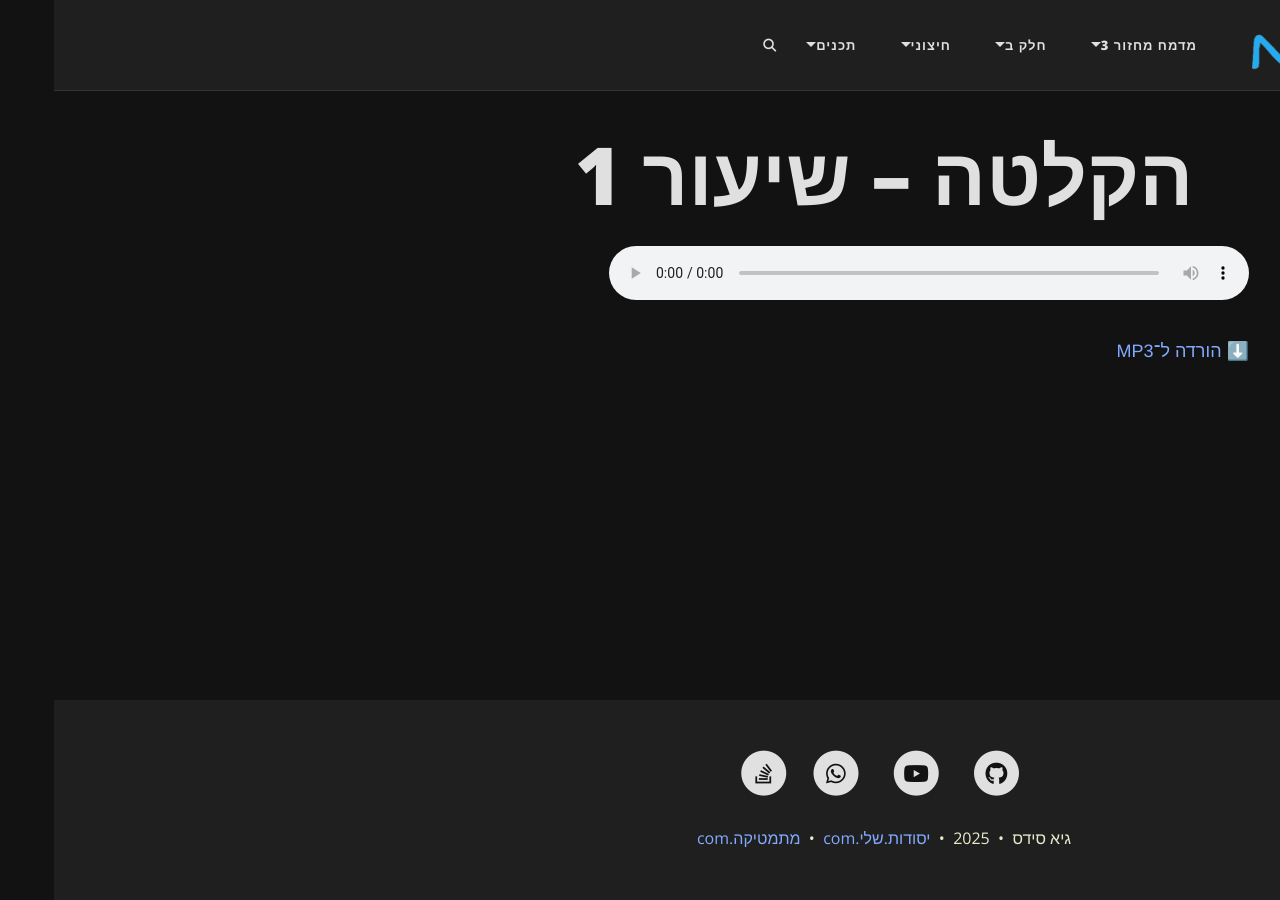
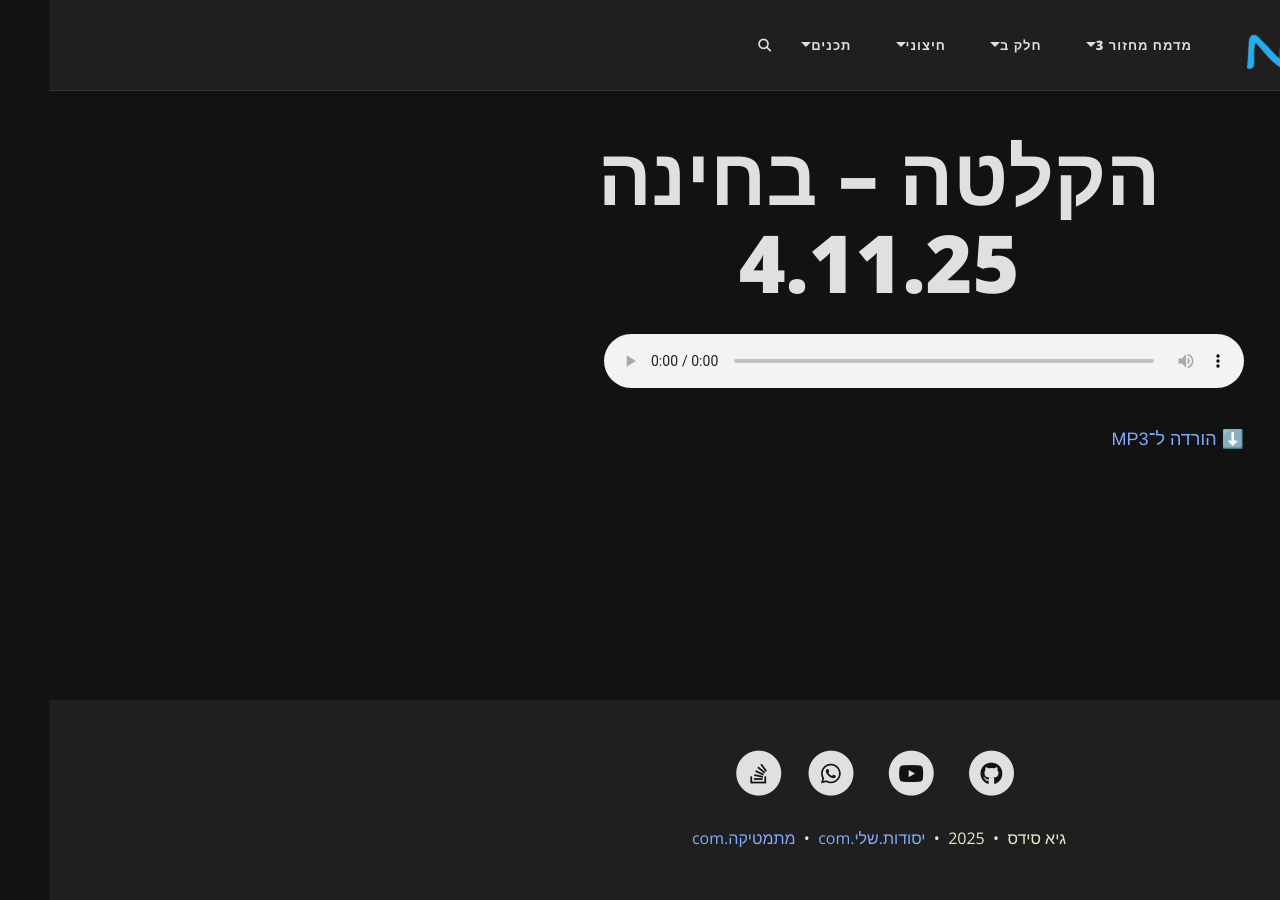
Before and after one commit to 3strategy/BeautifulYesodot, a Jekyll site: the page built from audio/test251104.md, in a window 1280 px wide. Built offline with Jekyll 4.4.1, drawn with Linux system fonts in a browser that asks for light colours; comment, search, counter and statistics services are not loaded.

Commit message:
תיקון קישור

```diff
--- a/audio/test251104.md
+++ b/audio/test251104.md
@@ -1,10 +1,10 @@
 ---
-title: הקלטה – שיעור 1
+title: הקלטה – בחינה 4.11.25
 ---
 
 <audio controls preload="metadata" style="width:100%; max-width:640px">
-  <source src="{{ site.baseurl }}/assets/audio/Recording3.mp3" type="audio/mpeg">
+  <source src="{{ site.baseurl }}/assets/audio/Recording.mp3" type="audio/mpeg">
   הדפדפן לא תומך בנגן אודיו.
 </audio>
 
-[⬇️ הורדה ל־MP3]({{ site.baseurl }}/assets/audio/Recording3.mp3)
+[⬇️ הורדה ל־MP3]({{ site.baseurl }}/assets/audio/Recording.mp3)
```
